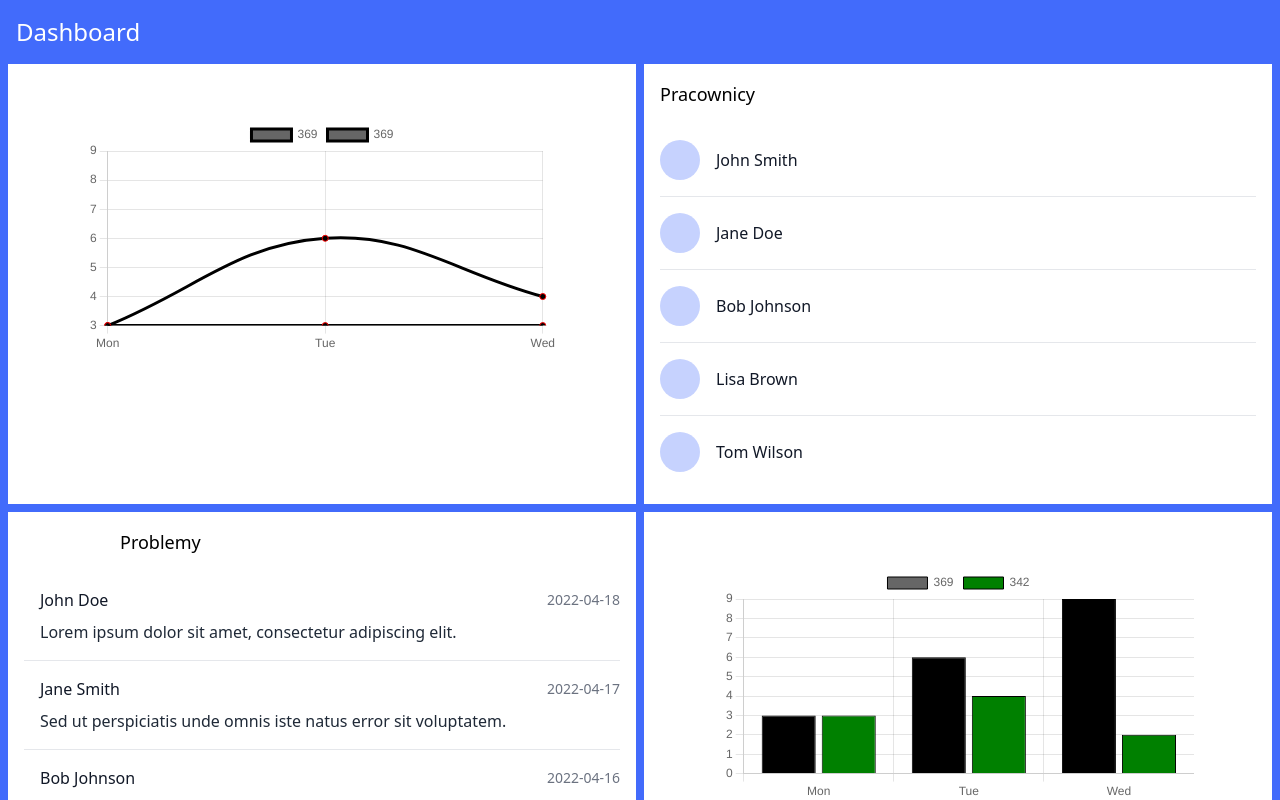
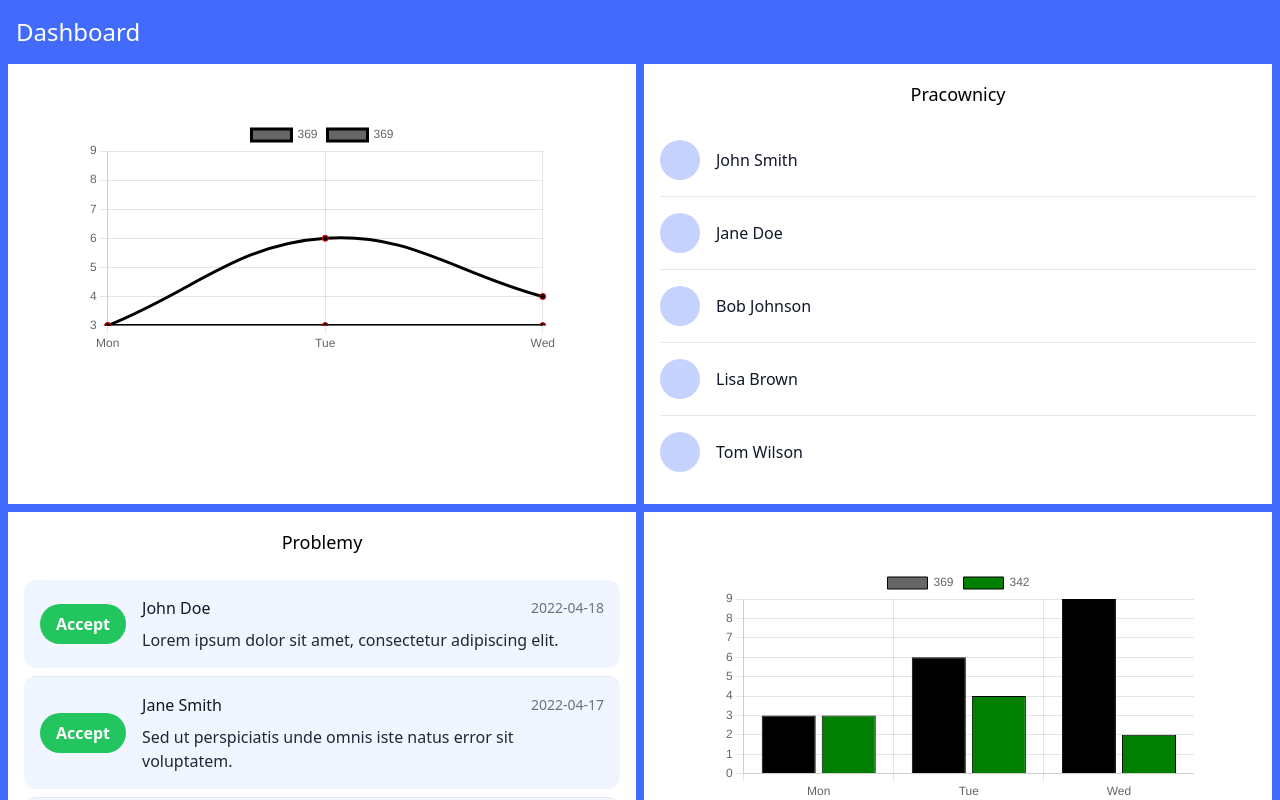
Before and after one commit to Percival33/BHL2023, a React (Create React App) app in the folder dashboard/: page / in a window 1280 px wide. Built offline with nearby package versions, Linux system fonts and the light colour scheme.

Commit message:
styled accept button

```diff
--- a/dashboard/src/components/Employees/EmployeeList.js
+++ b/dashboard/src/components/Employees/EmployeeList.js
@@ -21,7 +21,7 @@ const EmployeeList = () => {
 
     return (
         <div className="h-full flex flex-col p-4">
-            <h2 className="text-lg font-nunitobold mb-4">Pracownicy</h2>
+            <h2 className="text-lg font-nunitobold mb-4 text-center">Pracownicy</h2>
             <ul className="flex-1 divide-y divide-gray-200 overflow-y-auto">
                 {employees.map((employee) => (
                     <li key={employee.id} className="py-4 hover:shadow-xl active:scale-95 transition duration-150 cursor-pointer" onClick={()=>handleEmployeeClick(employee)}>
--- a/dashboard/src/components/Problems/ProblemList.js
+++ b/dashboard/src/components/Problems/ProblemList.js
@@ -57,17 +57,17 @@ const ProblemList = () => {
 
   return (
     <div className="h-full flex flex-col p-4">
-      <h2 className="text-lg font-nunitobold mb-4 ml-24">Problemy</h2>
+      <h2 className="text-lg font-nunitobold mb-4 text-center">Problemy</h2>
       <ul className="flex-1 divide-y divide-gray-200 overflow-y-auto">
         {problems.map((problem) => (
-          <li key={problem.id} className="py-4 transition flex items-center">
+          <li key={problem.id} className="py-4 transition flex items-center bg-bluesuperlight px-4 rounded-xl my-2">
             <div className="mr-4">
-              {/* {problem.solved ?
-                <MoonIcon className="h-[1em] w-auto mr-1 stroke-white" />
-                : <button className="px-4 py-2 rounded-full bg-green-500 text-white font-semibold text-sm lg:text-base" onClick={() => handleProblemSolve(problem)}>
-                  Accept
-                </button>} TODO!!! */}
-
+              <button
+                className="px-4 py-2 rounded-full bg-green-500 text-white font-semibold text-sm lg:text-base duration-150 cursor-pointer active:scale-90"
+                onClick={() => handleProblemSolve(problem)}
+              >
+                Accept
+              </button>
             </div>
             <div className="flex flex-col space-y-2 flex-1 duration-150 cursor-pointer active:scale-95" onClick={() => handleProblemCheck(problem)}>
               <div className="flex items-center justify-between">
```
